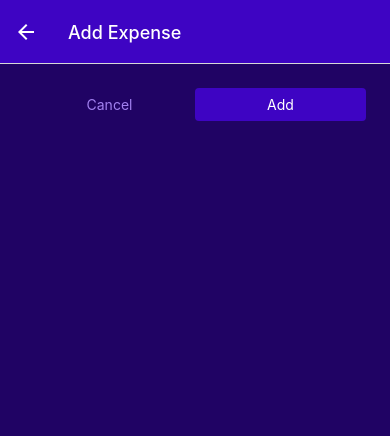
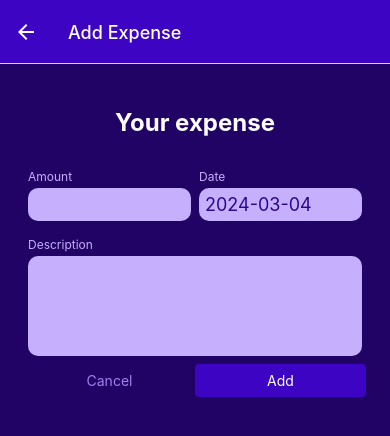
Before and after one commit to TalehGuryanov/expense-manager, a React Native app: screen /ManageExpense in a window 390 px wide. Shown: the top 436 px of the page. Built offline with nearby package versions, Linux system fonts and the light colour scheme.

Commit message:
updated ExpenseForm logic

```diff
--- a/App.js
+++ b/App.js
@@ -61,7 +61,7 @@ export default function App() {
   return (
     <>
       <Provider store={store}>
-          <NavigationContainer>
+        <NavigationContainer>
           <Stack.Navigator
             screenOptions={{
               headerStyle: {backgroundColor: GlobalStyles.colors.primary500},
@@ -84,6 +84,6 @@ export default function App() {
         </NavigationContainer>
       </Provider>
       <StatusBar style="light" />
-      </>
+    </>
   );
 }
--- a/components/ManageExpense/ExpenseForm.js
+++ b/components/ManageExpense/ExpenseForm.js
@@ -2,12 +2,13 @@ import {View, Text, StyleSheet} from 'react-native';
 import {AppInput} from "../ui/AppInput";
 import {GlobalStyles} from "../../constants/styles";
 import {useState} from "react";
+import {AppButton} from "../ui/AppButton";
 
-export const ExpenseForm = () => {
+export const ExpenseForm = ({onCancel, onSubmit, buttonLabel}) => {
   const [inputValues, setInputValues] = useState({
     amount: '',
-    date: '',
-    description: ''
+    date: '2024-03-04',
+    title: ''
   });
 
   const inputChangedHandler = (inputId, enteredValue) => {
@@ -17,6 +18,16 @@ export const ExpenseForm = () => {
         [inputId]: enteredValue
       }
     });
+  }
+
+  const submitHandler = () => {
+    const expenseData = {
+      amount: +inputValues.amount,
+      date: new Date(inputValues.date),
+      title: inputValues.title,
+    }
+
+    onSubmit(expenseData);
   }
 
   return (
@@ -48,11 +59,16 @@ export const ExpenseForm = () => {
             label="Description"
             textInputConfig={{
               keyboardType: 'default',
-              onChangeText: inputChangedHandler.bind(null ,'description'),
+              onChangeText: inputChangedHandler.bind(null ,'title'),
               multiline: true,
-              value: inputValues.description
+              value: inputValues.title
             }}
         />
+
+        <View style={styles.buttons}>
+          <AppButton onPress={onCancel} mode="flat" style={styles.button}>Cancel</AppButton>
+          <AppButton onPress={submitHandler} style={styles.button}>{buttonLabel}</AppButton>
+        </View>
       </View>
   )
 }
@@ -73,5 +89,13 @@ const styles = StyleSheet.create({
   },
   inputContainer: {
     flex: 1
+  },
+  buttons: {
+    flexDirection: 'row',
+    justifyContent: 'center',
+    alignItems: 'center',
+  },
+  button: {
+    flex: 1,
   }
 })
--- a/screens/ManageExpense.js
+++ b/screens/ManageExpense.js
@@ -1,23 +1,31 @@
-import {View, StyleSheet, Text} from 'react-native';
+import {View, StyleSheet} from 'react-native';
 import {useCallback, useLayoutEffect} from "react";
 
 import {IconButton} from "../components/ui/IconButton";
 import {GlobalStyles} from "../constants/styles";
-import {AppButton} from "../components/ui/AppButton";
-import {useDispatch, useSelector} from "react-redux";
+import {useDispatch} from "react-redux";
 import {addExpense, removeExpense, updateExpense} from "../store/redux/expeneses";
+import {ExpenseForm} from "../components/ManageExpense/ExpenseForm";
 
 export const ManageExpense = ({route, navigation}) => {
-  const expenses = useSelector(state => state.expenses) || [];
   const dispatch = useDispatch();
   const expenseId = route.params?.expenseId;
-  const isNew = !expenseId;
+  const isNewExpense = !expenseId;
 
   useLayoutEffect(() => {
     navigation.setOptions({
-      title: isNew ? 'Add Expense' : 'Edit Expense'
+      title: isNewExpense ? 'Add Expense' : 'Edit Expense'
     });
-  }, [navigation, isNew]);
+  }, [navigation, isNewExpense]);
+
+  const confirmHandler = useCallback((expense) => {
+    if(isNewExpense) {
+      dispatch(addExpense({...expense, id: Math.random().toString(),}));
+    } else {
+      dispatch(updateExpense({...expense, id: `${expenseId}`}));
+    }
+    cancelHandler();
+  },[]);
 
   const deleteHandler = useCallback(() => {
     dispatch(removeExpense(expenseId));
@@ -28,32 +36,15 @@ export const ManageExpense = ({route, navigation}) => {
     navigation.goBack();
   },[]);
 
-  const confirmHandler = useCallback(() => {
-    if(isNew) {
-      dispatch(addExpense(  {
-        id: Math.random().toString(),
-        title: 'Toilet Paper New',
-        amount: 94.12,
-        date: new Date(),
-      }));
-    } else {
-      dispatch(updateExpense(  {
-        id: `${expenseId}`,
-        title: 'Updated',
-        amount: 94.12,
-      }));
-    }
-    cancelHandler();
-  },[]);
-
   return (
       <View style={styles.container}>
-        <View style={styles.buttons}>
-          <AppButton onPress={cancelHandler} mode="flat" style={styles.button}>Cancel</AppButton>
-          <AppButton onPress={confirmHandler} style={styles.button}>{isNew ? 'Add' : 'Update'}</AppButton>
-        </View>
-        <Text style={{color: 'white'}}>{expenseId}</Text>
-        {!isNew &&
+        <ExpenseForm
+            onCancel={cancelHandler}
+            onSubmit={confirmHandler}
+            buttonLabel={isNewExpense ? 'Add' : 'Update'}
+        />
+
+        {!isNewExpense &&
             <View style={styles.deleteButton}>
               <IconButton color={GlobalStyles.colors.error500} size={36} name={"trash"} onPress={deleteHandler}/>
             </View>
@@ -75,12 +66,4 @@ const styles = StyleSheet.create({
     borderTopColor: GlobalStyles.colors.primary200,
     alignItems: 'center'
   },
-  buttons: {
-    flexDirection: 'row',
-    justifyContent: 'center',
-    alignItems: 'center',
-  },
-  button: {
-    flex: 1,
-  }
 })
```
